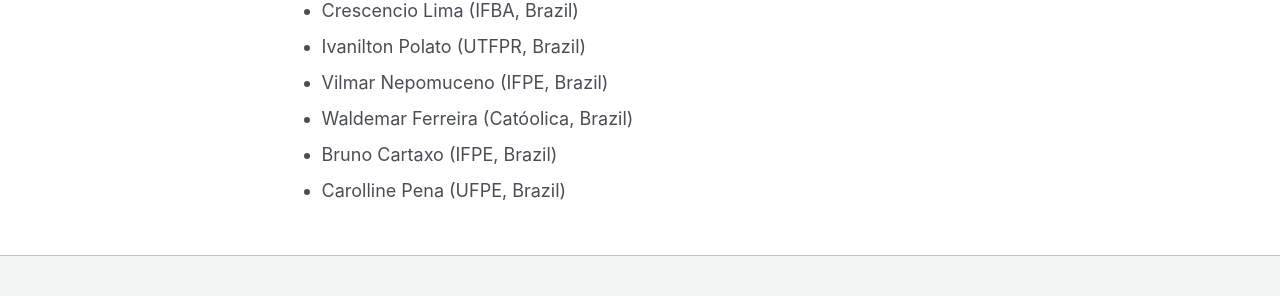
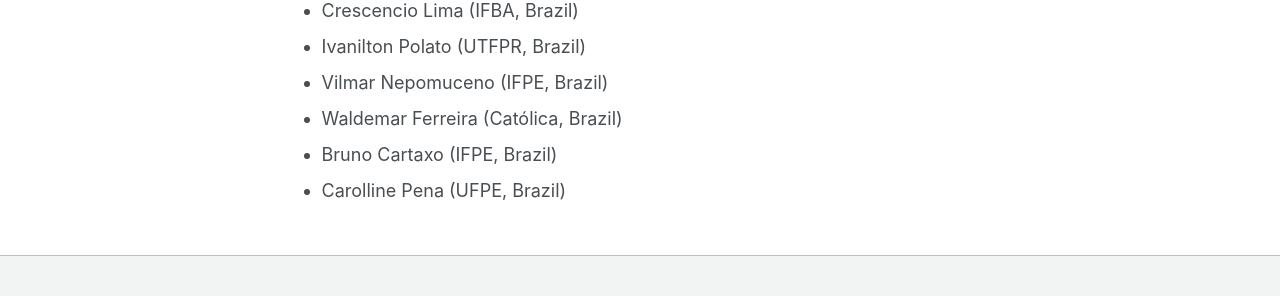
Before and after one commit to fkenjikamei/fkenjikamei.github.io, a Jekyll site: the page built from _pages/research.md, in a window 1280 px wide and 1022 px high. Shown: the part 611-907 px from the top of the window. Built offline with Jekyll 4.4.1, drawn with Linux system fonts in a browser that asks for light colours; part of the change alters nothing that is shown.

Commit message:
fixed typos

```diff
--- a/_pages/research.md
+++ b/_pages/research.md
@@ -19,6 +19,6 @@ I reearch about how to improve the use of **Grey Literature** as evidence for so
 * Crescencio Lima (IFBA, Brazil)
 * Ivanilton Polato (UTFPR, Brazil)
 * Vilmar Nepomuceno (IFPE, Brazil)
-* Waldemar Ferreira (Cat&oacute;olica, Brazil)
+* Waldemar Ferreira (Cat&oacute;lica, Brazil)
 * Bruno Cartaxo (IFPE, Brazil)
 * Carolline Pena (UFPE, Brazil)
```
